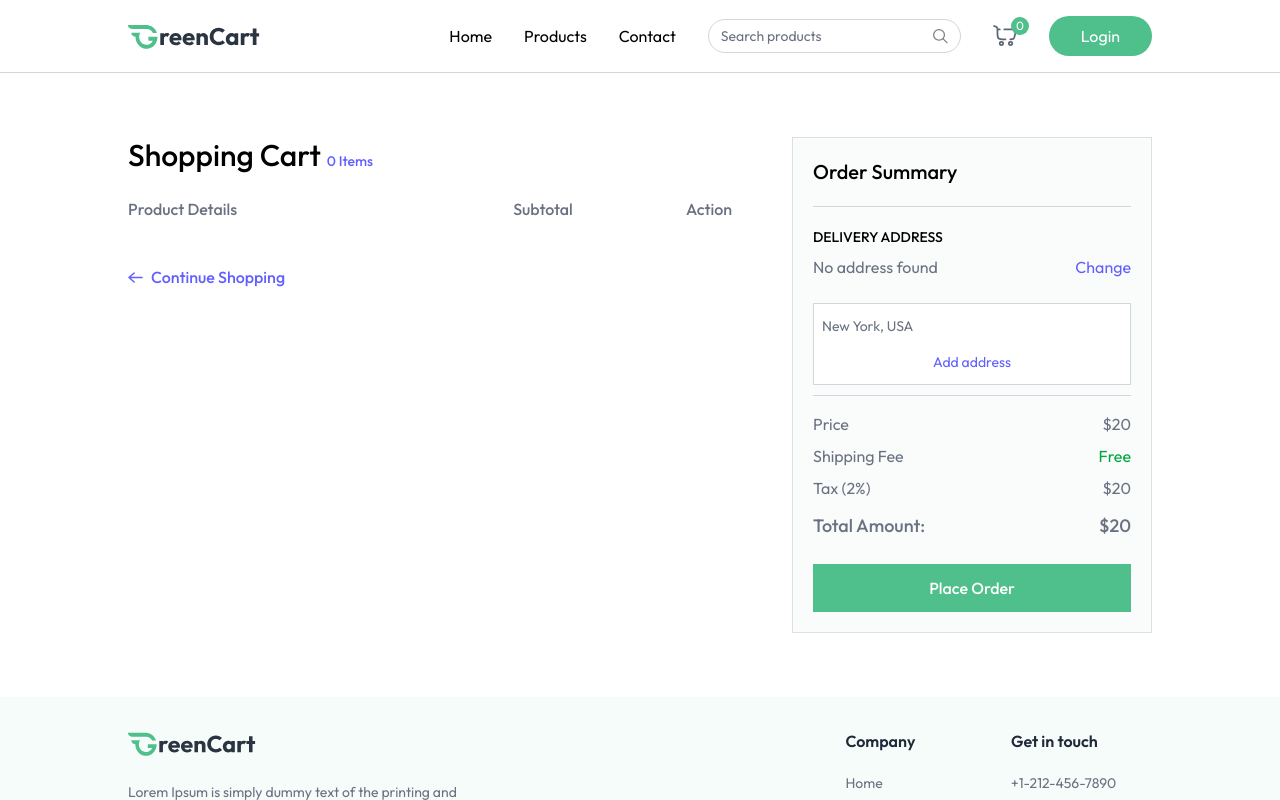
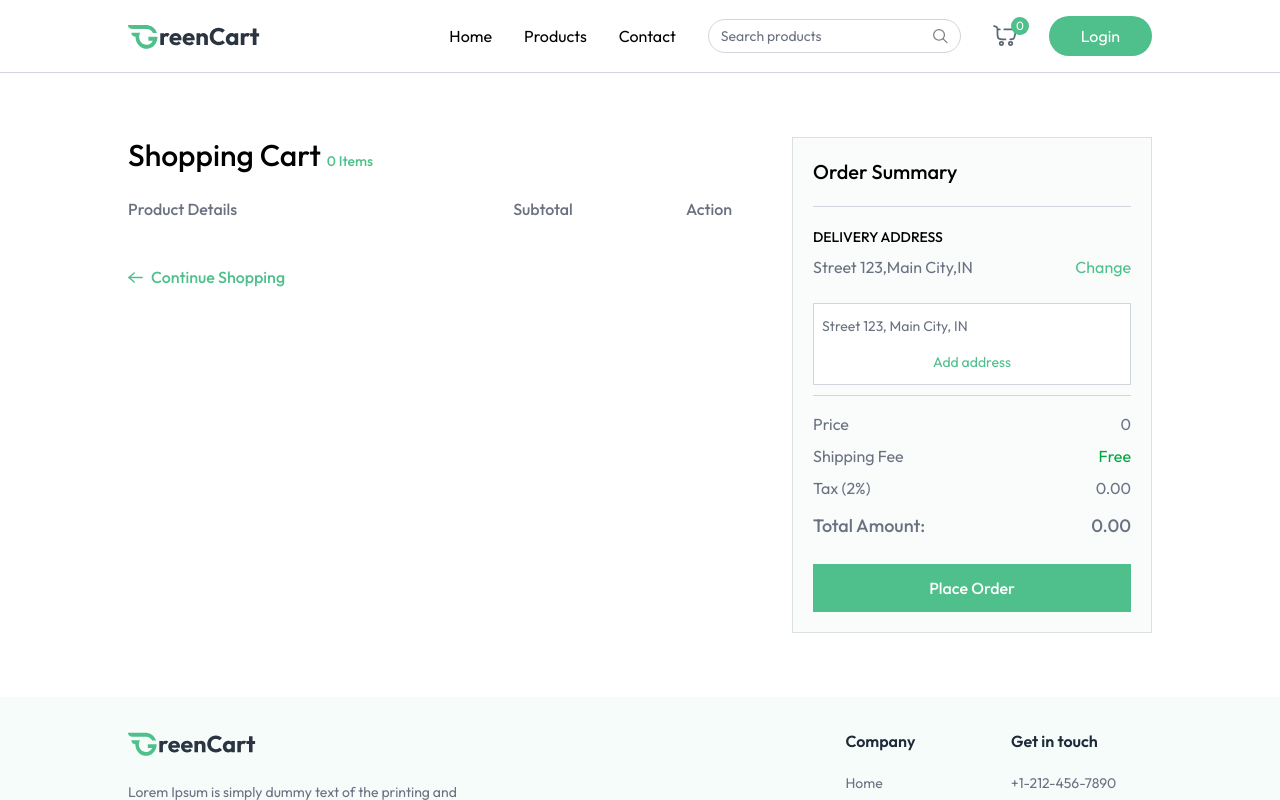
Before and after one commit to jacksonpoulose/GreenCart, a React (Vite) app in the folder client/: page /cart in a window 1280 px wide. Both pictures are taken after a click on the button "Change". Shown: the top 800 px of the page. Built offline with nearby package versions, Linux system fonts and the light colour scheme.

Commit message:
cart page

```diff
--- a/client/src/pages/Cart.jsx
+++ b/client/src/pages/Cart.jsx
@@ -1,6 +1,7 @@
 import React, { useState, useEffect } from "react";
 import { useAppContext } from "../context/AppContext";
 import { dummyAddress } from "../assets/assets";
+import { assets } from "../assets/assets";
 
 const Cart = () => {
   const {
@@ -30,6 +31,12 @@
     setCartArray(tempArray);
   };
 
+const placeOrder = async () => {
+  if(paymentOption === "COD"){
+    navigate('/order-success');
+  }
+};
+
   useEffect(() => {
     if (products.length > 0 && cartItems) {
       getCart();
@@ -40,7 +47,7 @@
     <div className="flex flex-col md:flex-row mt-16">
       <div className="flex-1 max-w-4xl">
         <h1 className="text-3xl font-medium mb-6">
-          Shopping Cart <span className="text-sm text-indigo-500">{getCartCount()} Items</span>
+          Shopping Cart <span className="text-sm text-primary">{getCartCount()} Items</span>
         </h1>
 
         <div className="grid grid-cols-[2fr_1fr_1fr] text-gray-500 text-base font-medium pb-3">
@@ -55,7 +62,7 @@
             className="grid grid-cols-[2fr_1fr_1fr] text-gray-500 items-center text-sm md:text-base font-medium pt-3"
           >
             <div className="flex items-center md:gap-6 gap-3">
-              <div className="cursor-pointer w-24 h-24 flex items-center justify-center border border-gray-300 rounded overflow-hidden">
+              <div onClick={() => navigate(`/products/${product.category.toLowerCase()}/${product._id}`)} className="cursor-pointer w-24 h-24 flex items-center justify-center border border-gray-300 rounded overflow-hidden">
                 <img
                   className="max-w-full h-full object-cover"
                   src={product.image[0]}
@@ -66,12 +73,13 @@
                 <p className="hidden md:block font-semibold">{product.name}</p>
                 <div className="font-normal text-gray-500/70">
                   <p>
-                    Size: <span>{product.size || "N/A"}</span>
+                    Weight: <span>{product.weight || "N/A"}</span>
                   </p>
                   <div className="flex items-center">
                     <p>Qty:</p>
-                    <select className="outline-none">
-                      {Array(5)
+                    <select onChange={e=>updateCartItem(product._id,Number(e.target.value))}
+                    value={cartItems[product._id]} className="outline-none">
+                      {Array(cartItems[product._id]>9 ? cartItems[product._id] : 9)
                         .fill("")
                         .map((_, index) => (
                           <option key={index} value={index + 1}>
@@ -83,43 +91,15 @@
                 </div>
               </div>
             </div>
-            <p className="text-center">${product.offerPrice * product.quantity}</p>
-            <button className="cursor-pointer mx-auto">
-              <svg
-                width="20"
-                height="20"
-                viewBox="0 0 20 20"
-                fill="none"
-                xmlns="http://www.w3.org/2000/svg"
-              >
-                <path
-                  d="m12.5 7.5-5 5m0-5 5 5m5.833-2.5a8.333 8.333 0 1 1-16.667 0 8.333 8.333 0 0 1 16.667 0"
-                  stroke="#FF532E"
-                  strokeWidth="1.5"
-                  strokeLinecap="round"
-                  strokeLinejoin="round"
-                />
-              </svg>
+            <p className="text-center">{currency}{product.offerPrice * product.quantity}</p>
+            <button onClick={() => removeFromCart(product._id)}  className="cursor-pointer mx-auto">
+             <img src={assets.remove_icon} alt="remove" className="inline-block w-6 h-6" />
             </button>
           </div>
         ))}
 
-        <button className="group cursor-pointer flex items-center mt-8 gap-2 text-indigo-500 font-medium">
-          <svg
-            width="15"
-            height="11"
-            viewBox="0 0 15 11"
-            fill="none"
-            xmlns="http://www.w3.org/2000/svg"
-          >
-            <path
-              d="M14.09 5.5H1M6.143 10 1 5.5 6.143 1"
-              stroke="#615fff"
-              strokeWidth="1.5"
-              strokeLinecap="round"
-              strokeLinejoin="round"
-            />
-          </svg>
+        <button onClick={()=>{navigate("/products")}} className="group cursor-pointer flex items-center mt-8 gap-2 text-primary font-medium">
+            <img src={assets.arrow_right_icon_colored} alt="add" className="group-hover:-translate-x-1 transition" />
           Continue Shopping
         </button>
       </div>
@@ -131,24 +111,24 @@
         <div className="mb-6">
           <p className="text-sm font-medium uppercase">Delivery Address</p>
           <div className="relative flex justify-between items-start mt-2">
-            <p className="text-gray-500">No address found</p>
+            <p className="text-gray-500">{selectedAddress ? `${selectedAddress.street},${selectedAddress.city},${selectedAddress.country}` : "No address found"}</p>
             <button
               onClick={() => setShowAddress(!showAddress)}
-              className="text-indigo-500 hover:underline cursor-pointer"
+              className="text-primary hover:underline cursor-pointer"
             >
               Change
             </button>
             {showAddress && (
               <div className="absolute top-12 py-1 bg-white border border-gray-300 text-sm w-full">
-                <p
-                  onClick={() => setShowAddress(false)}
+                {addresses.map((address,index)=>(<p
+                  onClick={() => {setSelectedAddress(address); setShowAddress(false)}}
                   className="text-gray-500 p-2 hover:bg-gray-100"
                 >
-                  New York, USA
-                </p>
+                 {address.street}, {address.city}, {address.country}
+                </p>))}
                 <p
-                  onClick={() => setShowAddress(false)}
-                  className="text-indigo-500 text-center cursor-pointer p-2 hover:bg-indigo-500/10"
+                  onClick={() => navigate('/add-address')}
+                  className="text-primary text-center cursor-pointer p-2 hover:bg-primary/10"
                 >
                   Add address
                 </p>
@@ -158,7 +138,7 @@
 
           <p className="text-sm font-medium uppercase mt-6">Payment Method</p>
 
-          <select className="w-full border border-gray-300 bg-white px-3 py-2 mt-2 outline-none">
+          <select onChange={e=>setPaymentOption(e.target.value)} className="w-full border border-gray-300 bg-white px-3 py-2 mt-2 outline-none">
             <option value="COD">Cash On Delivery</option>
             <option value="Online">Online Payment</option>
           </select>
@@ -169,7 +149,7 @@
         <div className="text-gray-500 mt-4 space-y-2">
           <p className="flex justify-between">
             <span>Price</span>
-            <span>$20</span>
+            <span>{currency}{getCartAmount()}</span>
           </p>
           <p className="flex justify-between">
             <span>Shipping Fee</span>
@@ -177,16 +157,16 @@
           </p>
           <p className="flex justify-between">
             <span>Tax (2%)</span>
-            <span>$20</span>
+            <span>{currency}{(getCartAmount() * 0.02).toFixed(2)}</span>
           </p>
           <p className="flex justify-between text-lg font-medium mt-3">
             <span>Total Amount:</span>
-            <span>$20</span>
+            <span>{currency}{(getCartAmount() + (getCartAmount() * 0.02)).toFixed(2)}</span>
           </p>
         </div>
 
-        <button className="w-full py-3 mt-6 cursor-pointer bg-primary text-white font-medium hover:bg-secondary transition">
-          Place Order
+        <button onClick={placeOrder} className="w-full py-3 mt-6 cursor-pointer bg-primary text-white font-medium hover:bg-secondary transition">
+          {paymentOption === "COD" ? "Place Order" : "Proceed to Payment"}
         </button>
       </div>
     </div>
```
